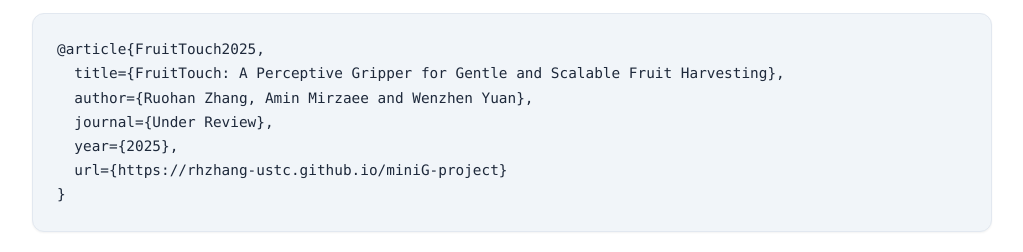
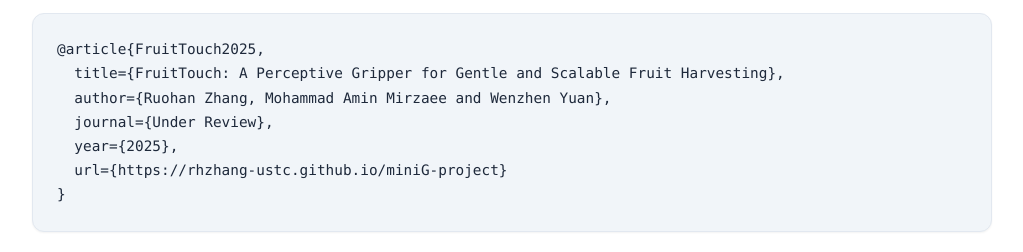
Before and after one commit to rhzhang-ustc/miniG-project, a plain HTML site: page index.html in a window 1280 px wide. Shown: the part 2802-3054 px from the top of the page, without its empty margins (128-1151 px from the left). Drawn offline with nearby package versions, Linux system fonts and the light colour scheme; some icons are missing.

Commit message:
Update index.html

```diff
--- a/index.html
+++ b/index.html
@@ -461,7 +461,7 @@ To address this need, we propose FruitTouch, a compact gripper that integrates h
       </div>
       <pre id="bibtex-code"><code>@article{FruitTouch2025,
   title={FruitTouch: A Perceptive Gripper for Gentle and Scalable Fruit Harvesting},
-  author={Ruohan Zhang, Amin Mirzaee and Wenzhen Yuan},
+  author={Ruohan Zhang, Mohammad Amin Mirzaee and Wenzhen Yuan},
   journal={Under Review},
   year={2025},
   url={https://rhzhang-ustc.github.io/miniG-project}
```
